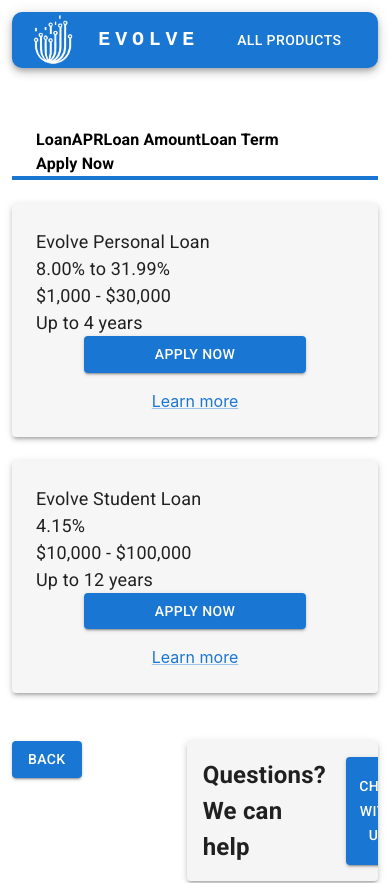
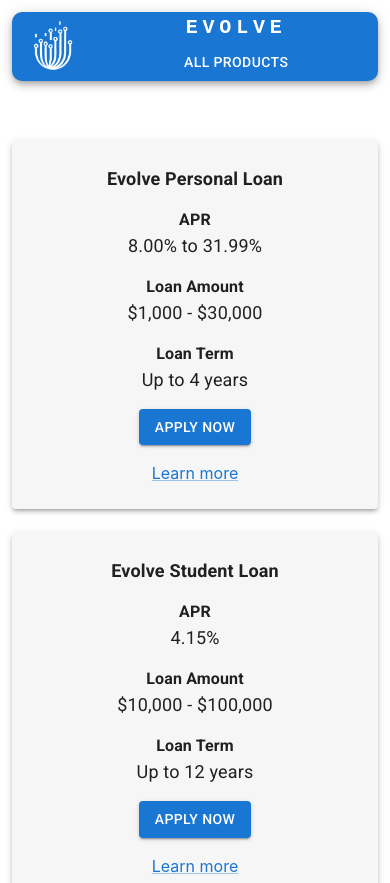
Before and after one commit to nathan-cooper/genai-hackathon-ui, a React (Vite) app: page /loanList in a window 390 px wide. Shown: the top 883 px of the page. Built offline with nearby package versions, Linux system fonts and the light colour scheme.

Commit message:
added mobile stylings

```diff
--- a/src/componenets/BackButton.tsx
+++ b/src/componenets/BackButton.tsx
@@ -2,10 +2,6 @@
 import { useNavigate } from "react-router-dom";
 
 const BackButtonContainer = styled(Box)({
-    display: "flex",
-    flexDirection: "row",
-    width: "100%",
-    justifyContent: "flex-start",
     height: "fit-content"
 });
 
--- a/src/componenets/ChatCard.tsx
+++ b/src/componenets/ChatCard.tsx
@@ -6,13 +6,18 @@
     fontWeight: "bold"
 })
 
-const CardContainer = styled(Box)({
+const CardContainer = styled(Box)(({ theme }) => ({
     marginTop: "48px",
     width: "100%",
     display: "flex",
     flexDirection: "row",
-    justifyContent: "right"
-})
+    justifyContent: "space-between",
+    [theme.breakpoints.down("md")]: {
+        flexDirection: "column",
+        gap: "32px",
+        alignItems: "center"
+    }
+}));
 
 const StyledCard = styled(Card)({
     backgroundColor: "#f5f5f5",
--- a/src/componenets/Header.tsx
+++ b/src/componenets/Header.tsx
@@ -5,6 +5,22 @@
 import logo from "../assets/Evolve Bank Logo_white_logo_only.png";
 import EvolveMenu from './EvolveMenu';
 import { useNavigate } from 'react-router-dom';
+import { Box, Grid, styled } from '@mui/material';
+
+const HeaderButtonContainer = styled(Box)(({ theme }) => ({
+  display: "flex",
+  flexDirection: "row",
+  justifyContent: "flex-start",
+  alignItems: "center",
+  flexGrow: 1,
+  gap: "32px",
+  [theme.breakpoints.down("md")]: {
+    flexDirection: "column",
+    justifyContent: "center",
+    alignItems: "center",
+    gap: "0px"
+  }
+}))
 
 function Header() {
   const navigate = useNavigate();
@@ -15,21 +31,21 @@
     >
       <Container maxWidth="xl">
         <Toolbar disableGutters>
-          <img src={logo} style={{ height: "50px", marginRight: "20px" }} />
+          <img src={logo} style={{ height: "50px", marginRight: "32px" }} />
+          <HeaderButtonContainer>
             <Typography
               variant="h6"
               noWrap
               component="a"
               onClick={() => navigate("/")}
               sx={{
-              mr: 2,
                 display: { md: 'flex' },
                 fontFamily: 'monospace',
                 fontWeight: 700,
                 letterSpacing: '.3rem',
                 color: 'inherit',
                 textDecoration: 'none',
-              marginRight: "30px",
+                textAlign: "center",
                 ":hover": {
                   cursor: "pointer"
                 }
@@ -37,7 +53,9 @@
             >
               EVOLVE
             </Typography>
+
             <EvolveMenu />
+          </HeaderButtonContainer>
         </Toolbar>
       </Container>
     </AppBar >
--- a/src/componenets/ListItem.tsx
+++ b/src/componenets/ListItem.tsx
@@ -1,17 +1,23 @@
-import { Button, Grid, Link, Paper, Typography, styled } from "@mui/material";
+import { Button, Grid, Link, Paper, Typography, styled, useMediaQuery, useTheme } from "@mui/material";
 import { CreditCard } from "../types/evolve.types";
 import { useNavigate } from "react-router-dom";
 
-const RowContainer = styled(Grid)({
+const RowContainer = styled(Grid)(({ theme }) => ({
     width: "100%",
-    boxSizing: "border-box"
-});
+    boxSizing: "border-box",
+    [theme.breakpoints.down("md")]: {
+        gap: "16px"
+    }
+}))
 
-const ColContainer = styled(Grid)({
+const ColContainer = styled(Grid)(({ theme }) => ({
     display: "flex",
     flexDirection: "column",
-    gap: "16px"
-});
+    gap: "16px",
+    [theme.breakpoints.down("md")]: {
+        alignItems: "center"
+    }
+}))
 
 export const StyledPaper = styled(Paper)({
     backgroundColor: "#F6F6F6",
@@ -19,9 +25,22 @@
     padding: "24px"
 });
 
-const ColText = styled(Typography)({
-    fontSize: "18px"
-});
+const ColText = styled(Typography)(({ theme }) => ({
+    fontSize: "18px",
+    [theme.breakpoints.down("md")]: {
+        textAlign: "center"
+    }
+}));
+
+export const MobileLabel = styled(Typography)(({ theme }) => ({
+    display: "none",
+    [theme.breakpoints.down("md")]: {
+        display: "flex",
+        textAlign: "center",
+        fontWeight: "bold",
+        justifySelf: "center"
+    }
+}))
 
 export interface ListItemProps {
     card: CreditCard
@@ -42,13 +61,14 @@
                         <img src={card.image} />
                     </Grid>
                     <Grid item>
-                        <ColText>
+                        <ColText sx={{ fontWeight: "bold" }}>
                             {card.productName}
                         </ColText>
                     </Grid>
                 </ColContainer>
                 <ColContainer item container direction={"column"} md={2}>
-                    <Grid item>
+                    <Grid item sx={{ display: "grid" }}>
+                        <MobileLabel>Annual Fee</MobileLabel>
                         <ColText>
                             {card.annualFee ? card.annualFee.toLocaleString('en-US', {
                                 style: 'currency',
@@ -58,21 +78,24 @@
                     </Grid>
                 </ColContainer>
                 <ColContainer item container direction={"column"} md={2}>
-                    <Grid item>
+                    <Grid item sx={{ display: "grid" }}>
+                        <MobileLabel>APR</MobileLabel>
                         <ColText>
                             {card.apr}
                         </ColText>
                     </Grid>
                 </ColContainer>
                 <ColContainer item container direction={"column"} md={2}>
-                    <Grid item>
+                    <Grid item sx={{ display: "grid" }}>
+                        {card.rewards && <MobileLabel>Rewards</MobileLabel>}
                         <ColText>
                             {card.rewards}
                         </ColText>
                     </Grid>
                 </ColContainer>
                 <ColContainer item container direction={"column"} md={2}>
-                    <Grid item>
+                    <Grid item sx={{ display: "grid" }}>
+                        {card.introOffer && <MobileLabel>Intro Offer</MobileLabel>}
                         <ColText>
                             {card.introOffer}
                         </ColText>
--- a/src/componenets/LoanListItem.tsx
+++ b/src/componenets/LoanListItem.tsx
@@ -1,22 +1,31 @@
 import { Button, Grid, Link, Typography, styled } from "@mui/material";
 import { Loan } from "../types/evolve.types";
 import { useNavigate } from "react-router-dom";
-import { StyledPaper } from "./ListItem";
+import { MobileLabel, StyledPaper } from "./ListItem";
 
-const RowContainer = styled(Grid)({
+const RowContainer = styled(Grid)(({ theme }) => ({
     width: "100%",
-    boxSizing: "border-box"
-});
+    boxSizing: "border-box",
+    [theme.breakpoints.down("md")]: {
+        gap: "16px"
+    }
+}))
 
-const ColContainer = styled(Grid)({
+const ColContainer = styled(Grid)(({ theme }) => ({
     display: "flex",
     flexDirection: "column",
-    gap: "16px"
-});
+    gap: "16px",
+    [theme.breakpoints.down("md")]: {
+        alignItems: "center"
+    }
+}))
 
-const ColText = styled(Typography)({
-    fontSize: "18px"
-});
+const ColText = styled(Typography)(({ theme }) => ({
+    fontSize: "18px",
+    [theme.breakpoints.down("md")]: {
+        textAlign: "center"
+    }
+}));
 
 export interface LoanListItemProps {
     loan: Loan
@@ -34,27 +43,30 @@
             <RowContainer container direction={"row"}>
                 <ColContainer item container direction={"column"} md={2.4}>
                     <Grid item>
-                        <ColText>
+                        <ColText fontWeight={"bold"}>
                             {loan.productName}
                         </ColText>
                     </Grid>
                 </ColContainer>
                 <ColContainer item container direction={"column"} md={2.4}>
-                    <Grid item>
+                    <Grid item sx={{ display: "grid" }}>
+                        <MobileLabel>APR</MobileLabel>
                         <ColText>
                             {loan.apr}
                         </ColText>
                     </Grid>
                 </ColContainer>
                 <ColContainer item container direction={"column"} md={2.4}>
-                    <Grid item>
+                    <Grid item sx={{ display: "grid" }}>
+                        <MobileLabel>Loan Amount</MobileLabel>
                         <ColText>
                             {loan.loanAmount}
                         </ColText>
                     </Grid>
                 </ColContainer>
                 <ColContainer item container direction={"column"} md={2.4}>
-                    <Grid item>
+                    <Grid item sx={{ display: "grid" }}>
+                        <MobileLabel>Loan Term</MobileLabel>
                         <ColText>
                             {loan.loanTerm}
                         </ColText>
--- a/src/pages/LoanListPage.tsx
+++ b/src/pages/LoanListPage.tsx
@@ -23,7 +23,12 @@
         <ListContainer>
             <Header />
             <TableContainer>
-                <RowContainer container direction={"row"} sx={{borderBottom: "4px solid #1976d2"}}>
+                <RowContainer container direction={"row"}
+                    sx={{
+                        borderBottom: "4px solid #1976d2",
+                        display: { xs: "none", md: "flex" }
+                    }}
+                >
                     <Grid item md={2.4}>
                         <HeaderText>Loan</HeaderText>
                     </Grid>
--- a/src/pages/ProductDetailPage.tsx
+++ b/src/pages/ProductDetailPage.tsx
@@ -14,10 +14,13 @@
     padding: "12px"
 });
 
-const RowContainer = styled(Grid)({
+const RowContainer = styled(Grid)(({ theme }) => ({
     width: "100%",
-    boxSizing: "border-box"
-});
+    boxSizing: "border-box",
+    [theme.breakpoints.down("md")]: {
+        gap: "24px"
+    }
+}))
 
 const ColContainer = styled(Grid)({
     display: "flex",
@@ -35,9 +38,12 @@
     }
 }));
 
-const ColText = styled(Typography)({
-    fontSize: "18px"
-});
+const ColText = styled(Typography)(({ theme }) => ({
+    fontSize: "18px",
+    [theme.breakpoints.down("md")]: {
+        textAlign: "center"
+    }
+}))
 
 export interface ProductDetailPageProps {
     creditCard: CreditCard
@@ -80,7 +86,10 @@
                                 </ProductNameText>
                             </Grid>
                             {product.image && (
-                                <Grid item className="flex flex-row justify-left">
+                                <Grid item sx={{
+                                    display: "flex",
+                                    justifyContent: {xs: "center", md: "flex-start"}
+                                }}>
                                     <img src={product.image} />
                                 </Grid>
                             )}
--- a/src/pages/ProductListPage.tsx
+++ b/src/pages/ProductListPage.tsx
@@ -48,7 +48,12 @@
         <ListContainer>
             <Header />
             <TableContainer>
-                <RowContainer container direction={"row"} sx={{borderBottom: "4px solid #1976d2"}}>
+                <RowContainer container direction={"row"}
+                    sx={{
+                        borderBottom: "4px solid #1976d2",
+                        display: { xs: "none", md: "flex" }
+                    }}
+                >
                     <Grid item md={2}>
                         <HeaderText>Credit Card</HeaderText>
                     </Grid>
--- a/src/pages/UnsurePage.tsx
+++ b/src/pages/UnsurePage.tsx
@@ -34,7 +34,7 @@
 const Heading = styled(Typography)({
     fontSize: "24px",
     fontWeight: "bold",
-    textAlign: "right"
+    textAlign: "center"
 });
 
 const QuestionButton = styled(Button)({
@@ -76,7 +76,7 @@
                                         // variant={selection?.label === option.label ? "contained" : "outlined"}
                                         variant="outlined"
                                         sx={{
-                                            minWidth: "300px"
+                                            minWidth: { xs: "0px", "sm": "300px" }
                                         }}
                                         onClick={() => option.onSelect(navigate)}
                                     >
```
Also changed, not shown: src/pages/LandingPage.tsx (+11 -2 lines). Lines whose indentation alone changed are shown as unchanged.
